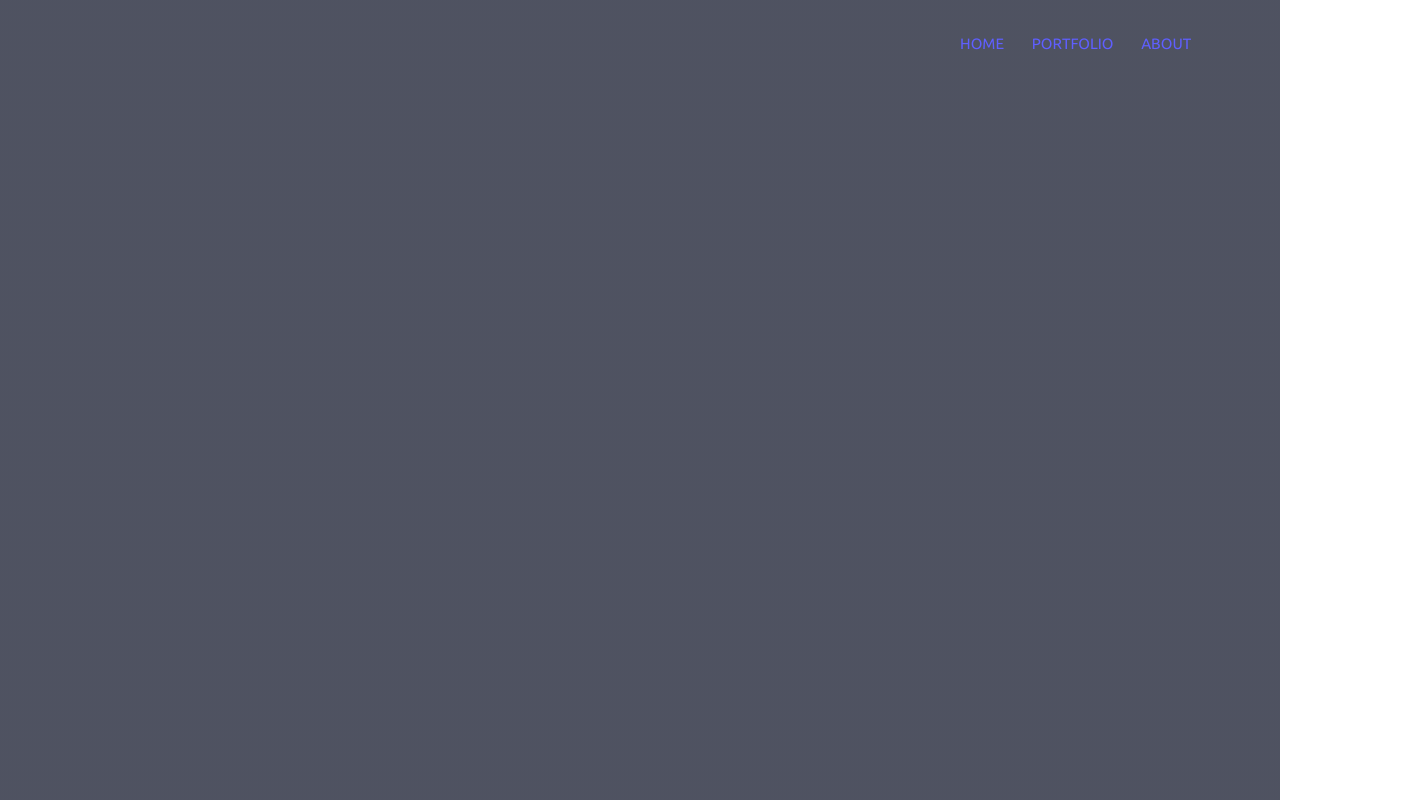
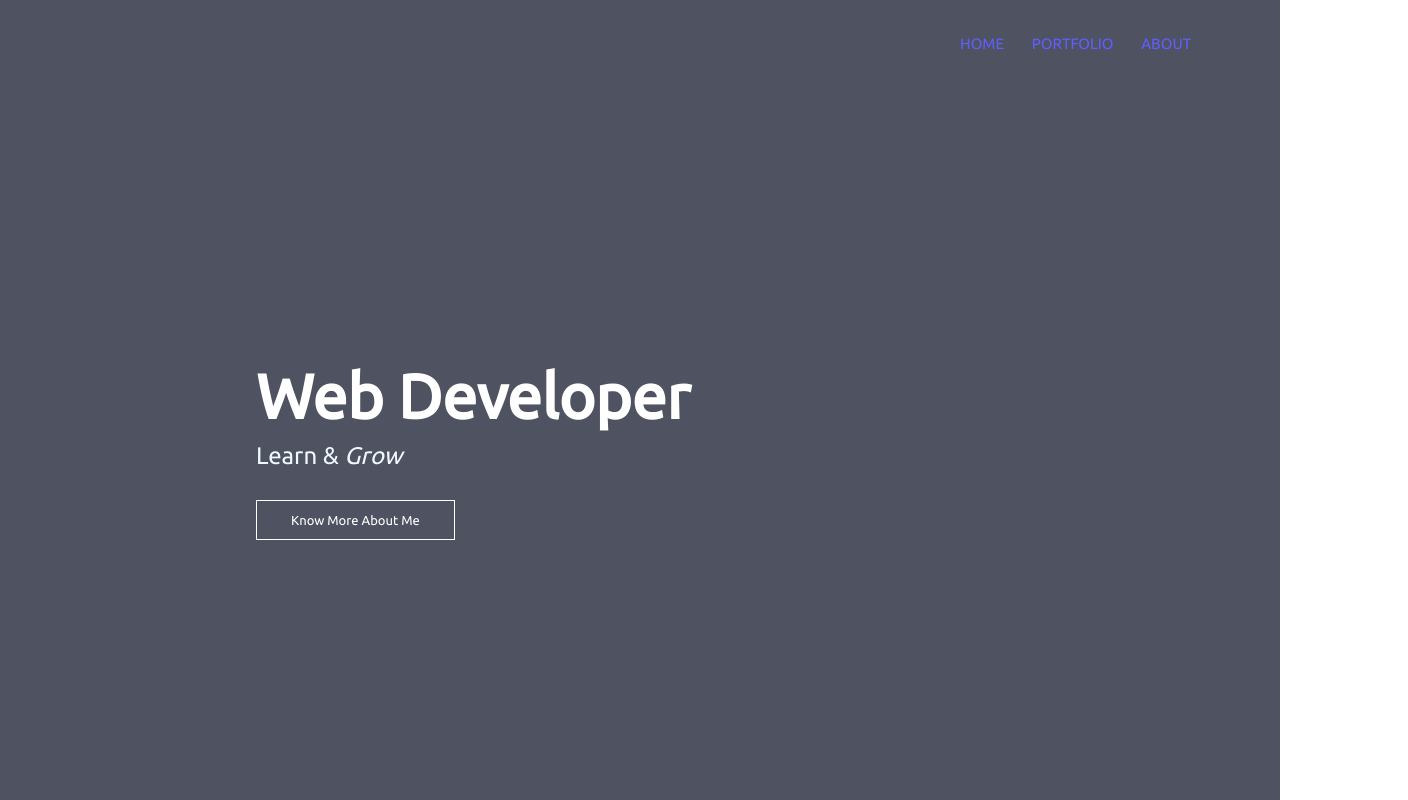
Before and after one commit to fareezatariq/landingpage, a plain HTML site: page index.html in a window 1280 px wide. Shown: the whole page, 1408 px wide, since content can reach past the window. Drawn offline with Linux system fonts and the light colour scheme.

Commit message:
Arranged hero button

```diff
--- a/index.html
+++ b/index.html
@@ -25,6 +25,12 @@
             </li>
         </ul>
     </div>
+    <div class="text-box">
+        <h1>Web Developer</h1>
+        <p>Learn & <em>Grow</em>
+        </p>
+        <a href="#" class="hero-btn">Know More  About Me</a>
+    </div>
     </section>
 </body>
 </html>
--- a/style.css
+++ b/style.css
@@ -46,3 +46,32 @@
 .nav-links ul li:hover::after{
     width: 100%;
 }
+/*editing hero text*/
+.text-box{
+    width: 90%;
+    color: white;
+    position: absolute;
+    top: 45%;
+    left: 20%;
+    transform: translate(-30%,-50);
+    text-align: left;
+}
+.text-box h1{
+    font-size: 62px;
+}
+.text-box p{
+    margin: 10px 0 40px;
+    font-size: 24px;
+    color: aliceblue;
+}
+/*button arrangement*/
+.hero-btn{
+    text-decoration: none;
+    color: white;
+    border: 1px solid white;
+    padding: 12px 34px;
+    font-size: 13px;
+    background: transparent;
+    position: relative;
+    cursor: pointer;
+}
```
